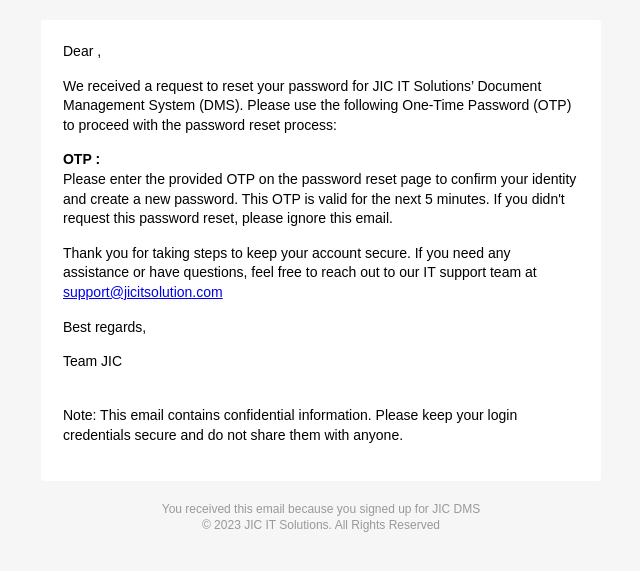
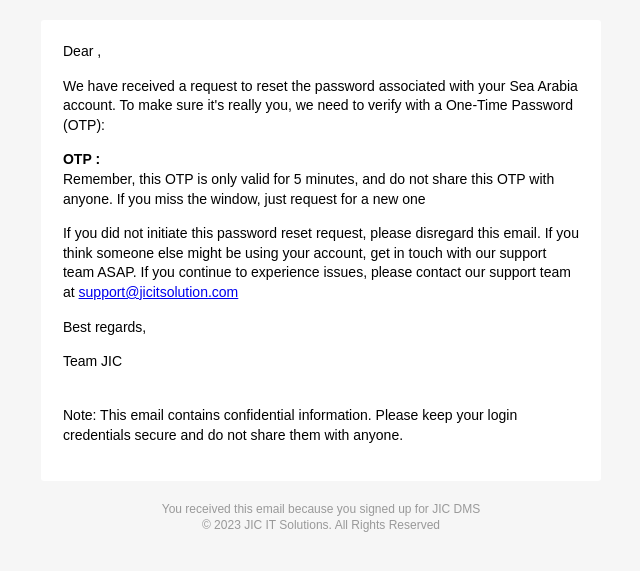
Before and after one commit to JIc-it/SEA_ARABIA_BACKEND, a Django app: template local_apps/message_utility/templates/message_utility/password_otp.html in a window 1280 px wide. Shown: the top 571 px of the page, without its empty margins (319-959 px from the left). Run offline with Django 4.2, Linux system fonts and the light colour scheme; the template is opened without the code that fills it, so the values that code supplies are empty; data comes from the database, SQL or seed files in the repository; some libraries are stand-ins or nearby versions.

Commit message:
feat:updated in account app and template

```diff
--- a/local_apps/message_utility/templates/message_utility/password_otp.html
+++ b/local_apps/message_utility/templates/message_utility/password_otp.html
@@ -133,18 +133,16 @@
                                         <p style="font-family: sans-serif; font-size: 14px; font-weight: normal; margin: 0; margin-bottom: 15px;">
                                             Dear {{data.name|title}},</p>
                                         <p style="font-family: sans-serif; font-size: 14px; font-weight: normal; margin: 0; margin-bottom: 15px;">
-                                            We received a request to reset your password for JIC IT Solutions’ Document Management System (DMS). Please use the
-                                            following One-Time Password (OTP) to proceed with the password reset process:</p>
+                                          We have received a request to reset the password associated with your Sea Arabia account. To make sure it's really you, we need to verify with a One-Time Password (OTP):</p>
 
                                         <span><b>OTP : {{data.otp}}</b></span>
 
                                         <p style="font-family: sans-serif; font-size: 14px; font-weight: normal; margin: 0; margin-bottom: 15px;">
-                                            Please enter the provided OTP on the password reset page to confirm your identity and create a new password. This OTP
-                                            is valid for the next 5 minutes. If you didn't request this password reset, please ignore this email.</p>
+                                          Remember, this OTP is only valid for 5 minutes, and do not share this OTP with anyone. If you miss the window, just request for a new one</p>
 
                                         <p style="font-family: sans-serif; font-size: 14px; font-weight: normal; margin: 0; margin-bottom: 15px;">
-                                            Thank you for taking steps to keep your account secure. If you need any assistance or have questions, feel free to
-                                            reach out to our IT support team at <a href="#">support@jicitsolution.com</a></p>
+                                          If you did not initiate this password reset request, please disregard this email. If you think someone else might be using your account, get in touch with our support team ASAP.
+                                          If you continue to experience issues, please contact our support team at <a href="mailto:support@jicitsolution.com">support@jicitsolution.com</a></p>
                                         <p style="font-family: sans-serif; font-size: 14px; font-weight: normal; margin: 0; margin-bottom: 15px;">
                                             Best regards,</p>
                                         <p style="font-family: sans-serif; font-size: 14px; font-weight: normal; margin: 0; margin-bottom: 15px;">
```
Also changed, not shown: local_apps/account/serializers.py (+7 -3 lines), local_apps/account/views.py (+5 -4 lines).
